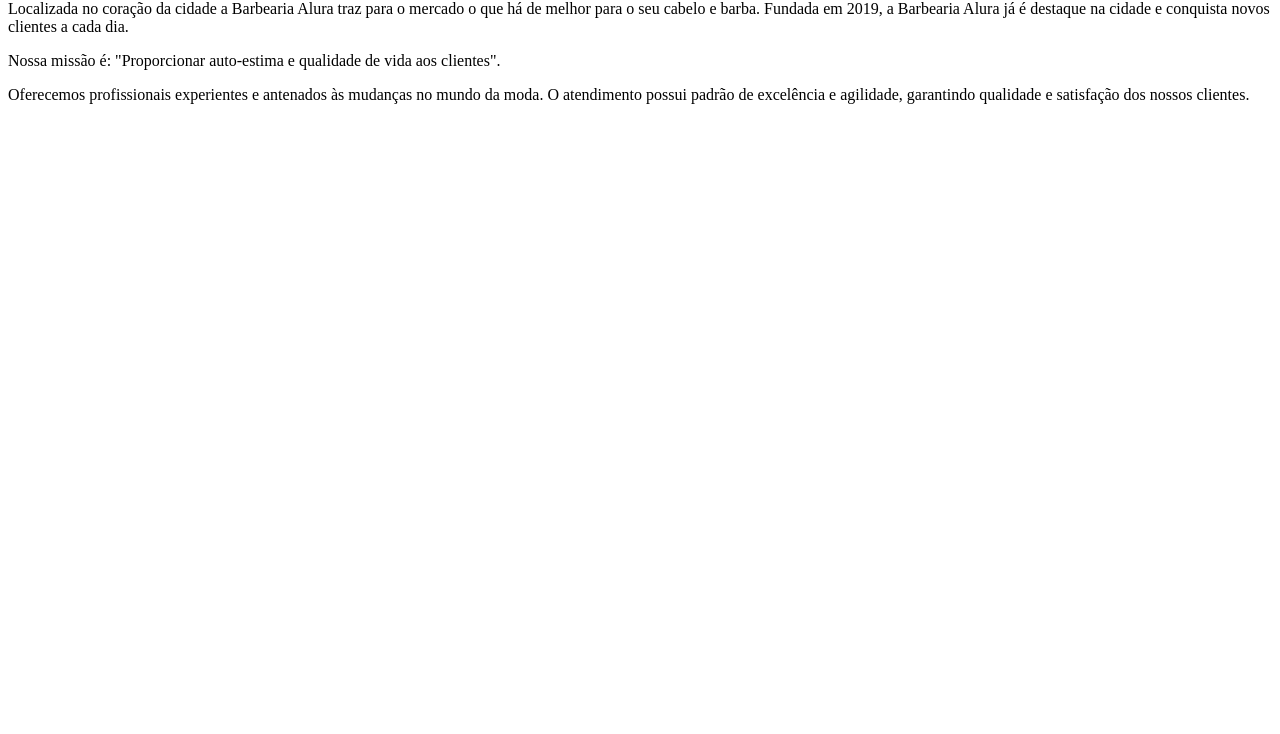
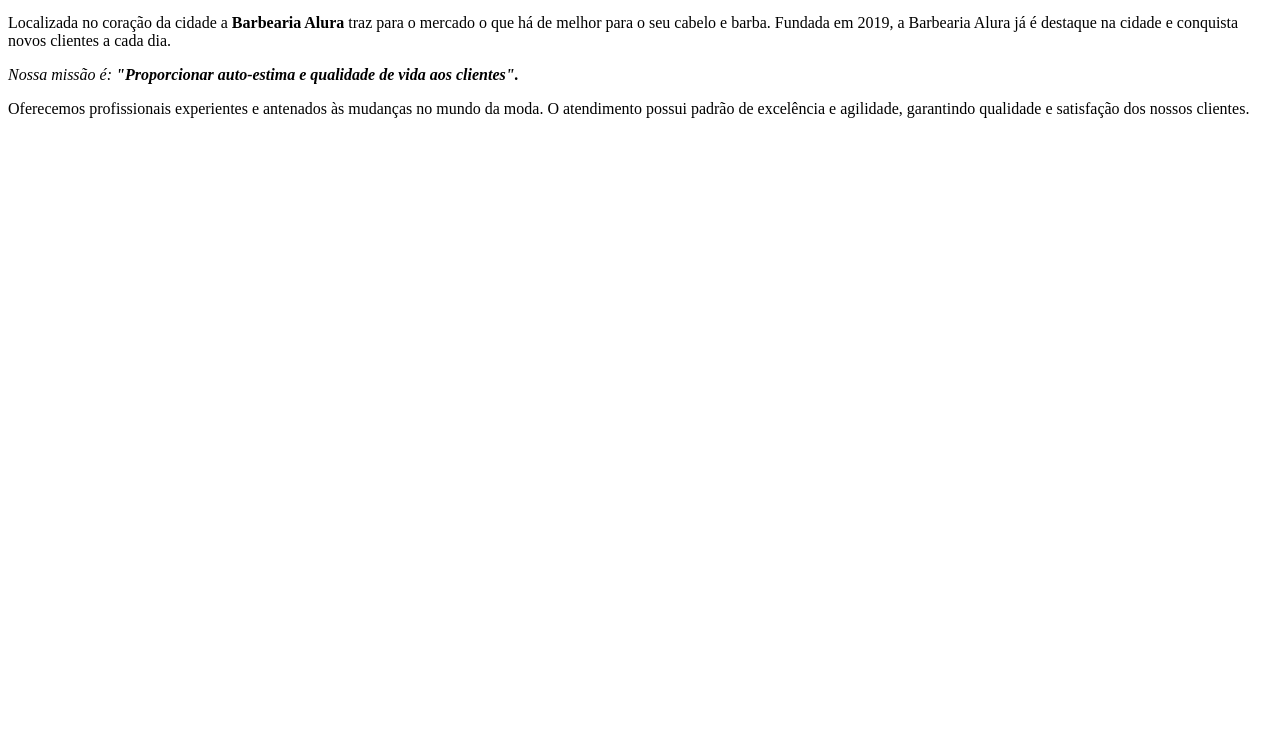
Before and after one commit to Adilson141192/html_css-6, a plain HTML site: page index.html in a window 1280 px wide. Shown: the part 66-800 px from the top of the page. Drawn offline with Linux system fonts and the light colour scheme.

Commit message:
112624 aula0107

```diff
--- a/index.html
+++ b/index.html
@@ -1,7 +1,17 @@
-<h1>Sobre a Barbearia Alura</h1>
+<!DOCTYPE html>
+<html lang="en">
+<head>
+    <meta charset="UTF-8">
+    <meta name="viewport" content="width=device-width, initial-scale=1.0">
+    <title>Document</title>
+</head>
+<body>
+    <h1>Sobre a Barbearia Alura</h1>
 
-<p>Localizada no coração da cidade a Barbearia Alura traz para o mercado o que há de melhor para o seu cabelo e barba. Fundada em 2019, a Barbearia Alura já é destaque na cidade e conquista novos clientes a cada dia.</p>
+<p>Localizada no coração da cidade a <strong>Barbearia Alura</strong> traz para o mercado o que há de melhor para o seu cabelo e barba. Fundada em 2019, a Barbearia Alura já é destaque na cidade e conquista novos clientes a cada dia.</p>
 
-<p>Nossa missão é: "Proporcionar auto-estima e qualidade de vida aos clientes".</p>
+<p><em>Nossa missão é: <strong>"Proporcionar auto-estima e qualidade de vida aos clientes".</strong></em></p>
 
 <p>Oferecemos profissionais experientes e antenados às mudanças no mundo da moda. O atendimento possui padrão de excelência e agilidade, garantindo qualidade e satisfação dos nossos clientes.</p>
+</body>
+</html>
```
